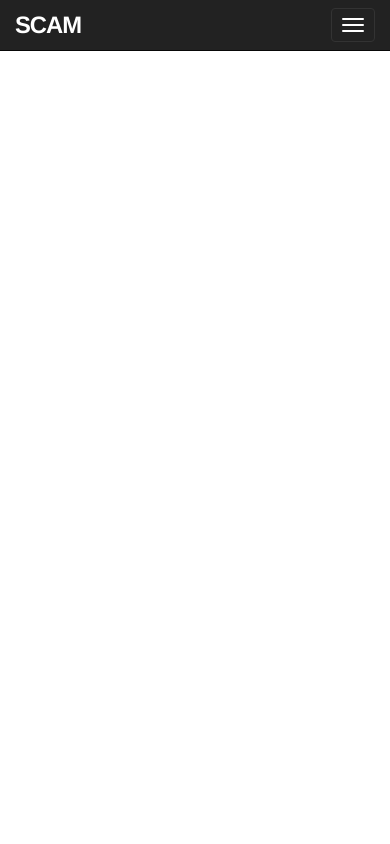
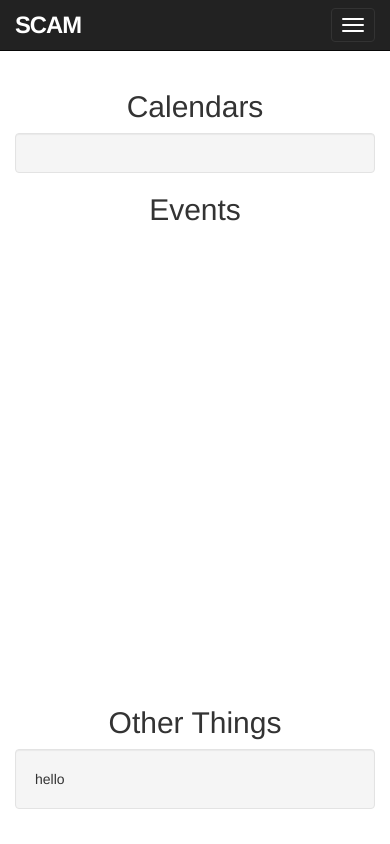
Before and after one commit to ScalableCalendarActivityManager/Front-End, a Django app: template Calendar/templates/Calendar/calendar.html in a window 390 px wide. Run offline with Django 3.2, Linux system fonts and the light colour scheme; the template is opened without the code that fills it, so the values that code supplies are empty; some libraries are stand-ins or nearby versions.

Commit message:
Added basic support for calendar viewing

```diff
--- a/Calendar/templates/Calendar/calendar.html
+++ b/Calendar/templates/Calendar/calendar.html
@@ -22,6 +22,10 @@
                 margin-top: 20px;
                 padding-top: 20px;
                 padding-bottom: 20px;
+            }
+        .list-group {
+            height: 450px;
+            overflow: auto;
         }
         </style>
     </head>
@@ -59,11 +63,41 @@
                 {% endfor %}
                 <div class="container">
                     <div class="row">
-                        <div class="col-md-4">
-
+                        <div class="col-md-3">
+                            <h2 class="text-center">Calendars</h2>
+                            <div class="well">
+                                <ul class="nav nav-pills nav-stacked">
+                                {% for calendar in calendars %}
+                                    <li><a>{{ calendar }}</a></li>
+                                {% endfor %}
+                                </ul>
                             </div>
-                        <div class="col-md-8">
-
+                        </div>
+                        <div class="col-md-6">
+                            <h2 class="text-center">Events</h2>
+                            <div class="list-group">
+                            {% for event in events %}
+                                <a class="list-group-item">
+                                    <div class="row">
+                                        <div class="col-md-4 text-left">
+                                            {{ event }}
+                                        </div>
+                                        <div class="col-md-4 text-center">
+                                            date
+                                        </div>
+                                        <div class="col-md-4 text-right">
+                                            time
+                                        </div>
+                                    </div>
+                                </a>
+                            {% endfor %}
+                            </div>
+                        </div>
+                        <div class="col-md-3">
+                            <h2 class="text-center">Other Things</h2>
+                            <div class="well">
+                                hello
+                            </div>
                         </div>
                     </div>
                 </div>
--- a/Calendar/views.py
+++ b/Calendar/views.py
@@ -9,7 +9,9 @@ from django.views.decorators.http import require_http_methods
 def home(request):
     if request.session.has_key("username"):
         context = {
-            "username" : request.session["username"]
+            "username" : request.session["username"],
+            "calendars" : ["Leisure", "Work", "School", "General", "Vanderbilt"],
+            "events" : ["My Event #1", "My Event #2", "My Event #3", "My Event #4", "My Event #1", "My Event #2", "My Event #3", "My Event #4", "My Event #1", "My Event #2", "My Event #3", "My Event #4", "My Event #1", "My Event #2", "My Event #3", "My Event #4", "My Event #1", "My Event #2", "My Event #3", "My Event #4", "My Event #1", "My Event #2", "My Event #3", "My Event #4", "My Event #1", "My Event #2", "My Event #3", "My Event #4", "My Event #1", "My Event #2", "My Event #3", "My Event #4"]
         }
         return render(request, 'Calendar/calendar.html', context)
     else:
```
Lines whose indentation alone changed are shown as unchanged.
